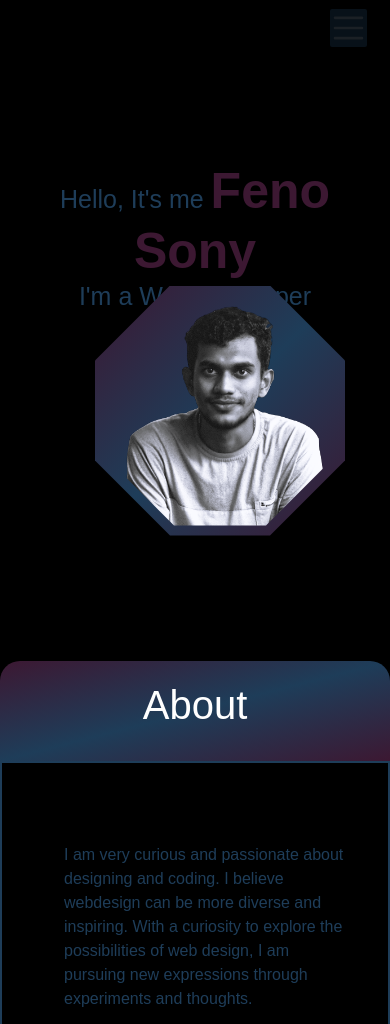
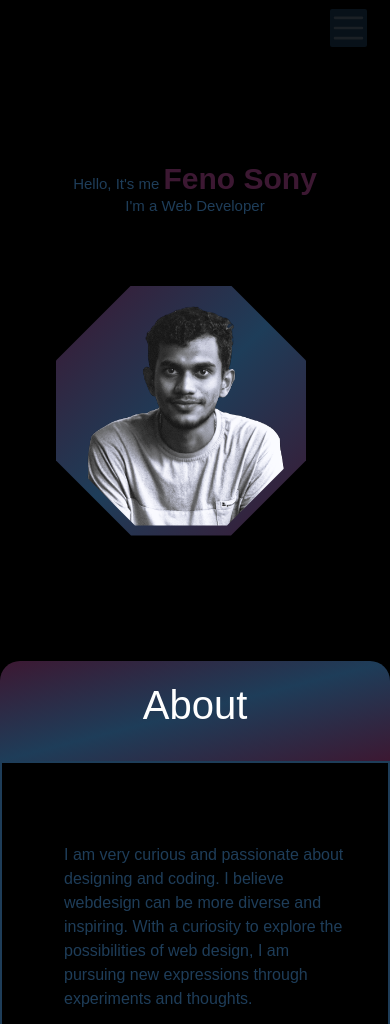
Before and after one commit to feno1205/Portfolio, a plain HTML site: page index.html in a window 390 px wide. Shown: the top 1024 px of the page. Drawn offline with nearby package versions, Linux system fonts and the light colour scheme; a web font is replaced by a local one.

Commit message:
portfolio

```diff
--- a/portfolio.css
+++ b/portfolio.css
@@ -217,6 +217,12 @@ h3{
         background-color: #1e3d5948;
         border-radius: 2px;
     }
+    h6{
+        font-size: 15px;
+    }
+    span{
+        font-size: 30px;
+    }
     .col-7-md{
         width: 100%;
         height: 200px;
@@ -226,7 +232,7 @@ h3{
         width: 50%;
         height: 400px;
         padding-top: 20px;
-        margin-left: 20%;
+        margin-left: 10%;
     }
     .shape-outer{
         height: calc(250px);
@@ -269,6 +275,10 @@ h3{
         margin-bottom: 10px;
         margin-left: 10%;
     }
+    .card{
+        margin: 0px;
+        margin-right: 20px;
+    }
     .card-body{
         font-size: 12px;
     }
```
